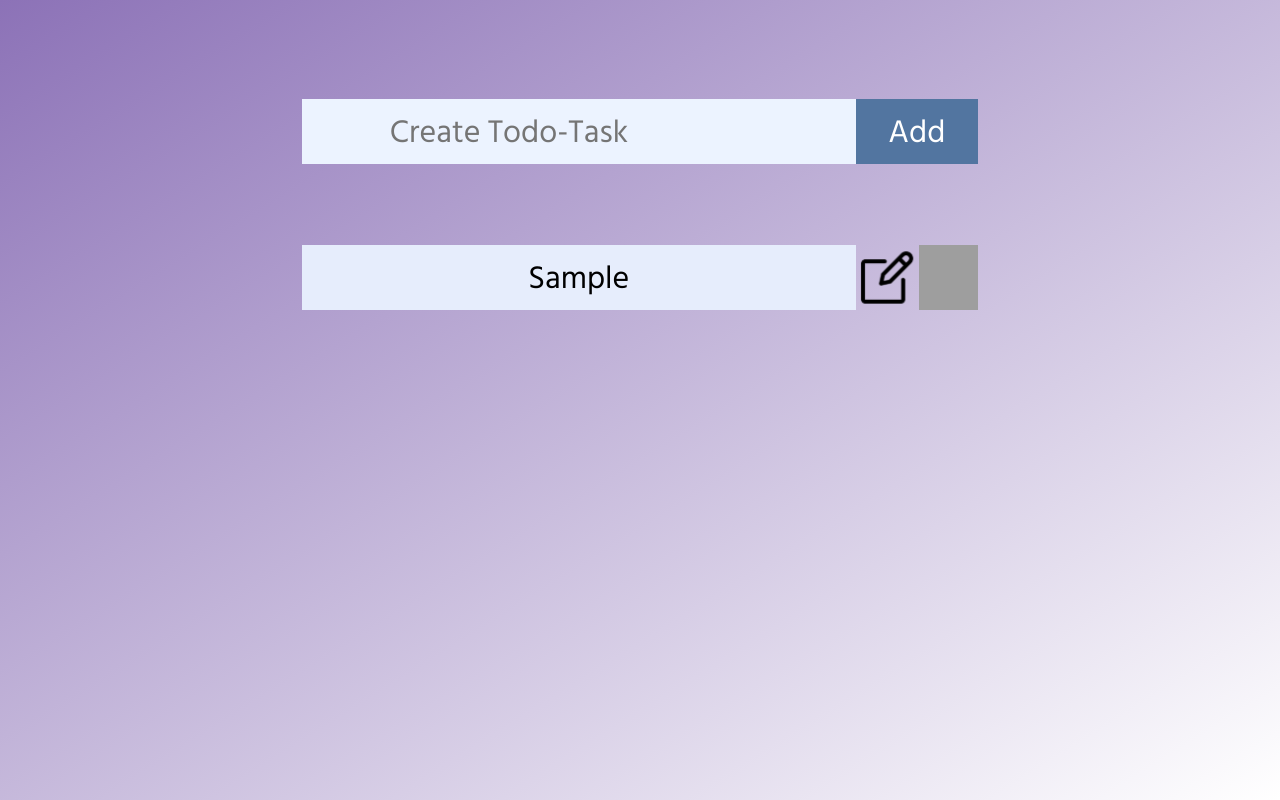
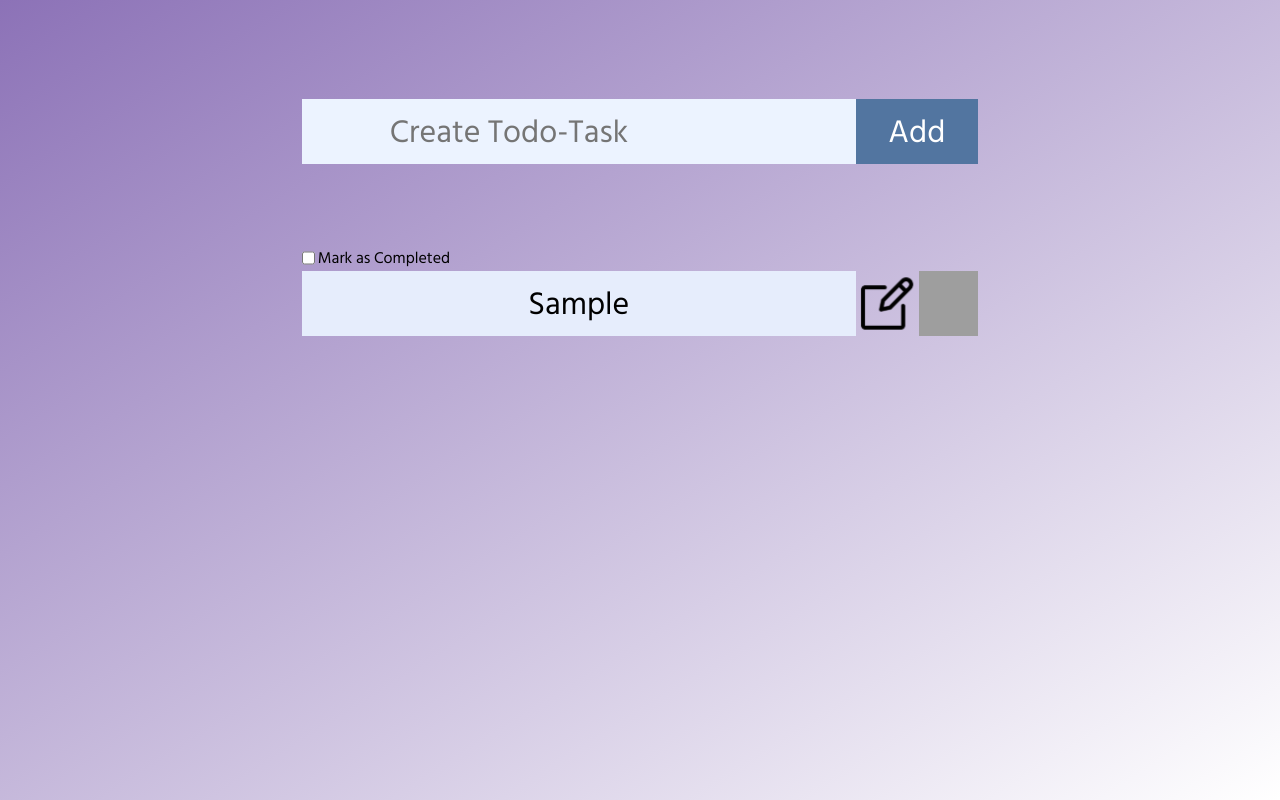
Before and after one commit to mnadolny8991/mnadolny-laba-react, a Next.js app in the folder homeworks/react-hooks/: page / in a window 1280 px wide. Both pictures are taken after typing "Sample" into the empty fields and a click on the button "Add". Built offline with nearby package versions, Linux system fonts and the light colour scheme; grey boxes are pictures that could not be loaded.

Commit message:
feat: add task done checkbox

```diff
--- a/homeworks/react-hooks/src/pages/index.tsx
+++ b/homeworks/react-hooks/src/pages/index.tsx
@@ -28,15 +28,6 @@ function TodoApp() {
   const [tasks, setTasks] = useState(new Array<Task>());
 
   useEffect(() => {
-    // const loadedTasks = [];
-    // for (const key of Object.keys(localStorage)) {
-    //   if (key !== 'ally-supports-cache') {
-    //     const desc = localStorage.getItem(key);
-    //     if (desc)
-    //       loadedTasks.push({ id: key, description: desc} );
-    //   }
-    // }
-    // setTasks(loadedTasks);
     const tasksStr = localStorage.getItem('tasks');
     if (!tasksStr) return;
     const data: Array<Task> = JSON.parse(tasksStr);
@@ -44,9 +35,6 @@ function TodoApp() {
   }, []);
 
   function handleTaskSubmit(taskDescription: string) {
-    // const id = uuidv4();
-    // setTasks([{ description: taskDescription, id }, ...tasks]);
-    // localStorage.setItem(id, taskDescription);
     const id = uuidv4();
     const task: Task = { description: taskDescription, id, done: false };
     const newTasks = [task, ...tasks];
@@ -61,7 +49,13 @@ function TodoApp() {
   }
 
   function handleTaskChange(id: string, newDescription: string) {
-    const newTasks = tasks.map(t => t.id === id ? { id: id, description: newDescription, done: t.done } : t);
+    const newTasks = tasks.map(t => t.id === id ? { id: id, description: newDescription, done: false } : t);
+    setTasks(newTasks);
+    localStorage.setItem('tasks', JSON.stringify(newTasks));
+  }
+
+  function handleTaskDone(id: string, done: boolean) {
+    const newTasks = tasks.map(t => t.id === id ? { id: id, description: t.description, done } : t);
     setTasks(newTasks);
     localStorage.setItem('tasks', JSON.stringify(newTasks));
   }
@@ -75,8 +69,10 @@ function TodoApp() {
             <Task
               key={t.id}
               taskDescription={t.description}
+              taskDone={t.done}
               onTaskDelete={() => handleTaskDelete(t.id)}
-              onTaskChange={(newDescription: string) => handleTaskChange(t.id, newDescription)}/>
+              onTaskChange={(newDescription: string) => handleTaskChange(t.id, newDescription)}
+              onTaskDone={(done: boolean) => handleTaskDone(t.id, done)}/>
           )}
         </ul>
       </div>
@@ -113,25 +109,39 @@ function TaskForm({ onTaskSubmit }: { onTaskSubmit: (desc: string) => void }) {
   );
 }
 
-function Task({ taskDescription, onTaskDelete, onTaskChange }:
+function Task({ taskDescription, taskDone, onTaskDelete, onTaskChange, onTaskDone }:
   {
     taskDescription: string,
+    taskDone: boolean,
     onTaskDelete: () => void,
-    onTaskChange: (newDescription: string) => void
+    onTaskChange: (newDescription: string) => void,
+    onTaskDone: (done: boolean) => void
   }) {
   const [disabled, setDisabled] = useState(true);
   const inputRef = useRef<HTMLInputElement>(null);
+
+  useEffect(() => {
+
+  }, []);
 
   useEffect(() => {
     inputRef.current?.focus();
   }, [disabled]);
 
   return (
+    <div>
+      <div className={styles['complete-checkbox']}>
+        <input type="checkbox" id="completed" checked={taskDone} onChange={(e: any) => {
+          const checked = e.target.checked;
+          onTaskDone(checked);
+        }}></input>
+        <label htmlFor="completed">Mark as Completed</label>
+      </div>
       <div className={styles['task']}>
         <input
           type="text"
           disabled={disabled}
-        className={styles['task__input']}
+          className={`${styles['task__input']} ${taskDone && styles['task__input_done']}`}
           onChange={(e: any) => {
             onTaskChange(e.target.value);
           }}
@@ -156,5 +166,6 @@ function Task({ taskDescription, onTaskDelete, onTaskChange }:
           />
         </button>
       </div>
+    </div>
   );
 }
--- a/homeworks/react-hooks/src/styles/Home.module.css
+++ b/homeworks/react-hooks/src/styles/Home.module.css
@@ -44,6 +44,10 @@
   border: 1px solid #5275A0;
 }
 
+.task__input_done {
+  text-decoration: line-through;
+}
+
 .task__input:disabled {
   background-color: #e6edfc;
   border: none;
@@ -51,7 +55,6 @@
 }
 
 .task__input:hover {
-  text-decoration: line-through;
   cursor: pointer;
 }
 
@@ -75,3 +78,8 @@
   flex-direction: column;
   gap: 47px;
 }
+
+.complete-checkbox {
+  display: flex;
+  gap: 3px;
+}
```
Lines whose indentation alone changed are shown as unchanged.
